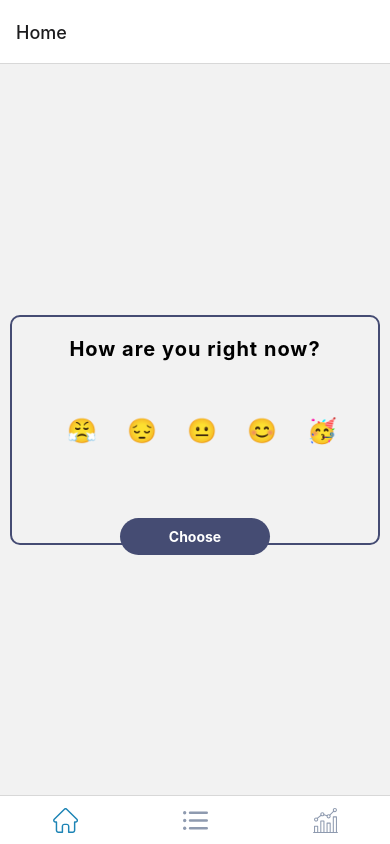
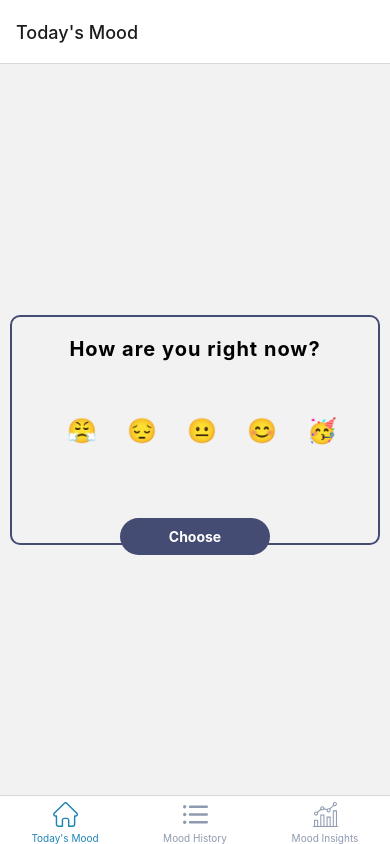
Before and after one commit to eakmotion/MyMoodDiary, a React Native app: screen / in a window 390 px wide. Built offline with nearby package versions, Linux system fonts and the light colour scheme.

Commit message:
Update title of tabs

```diff
--- a/src/screens/BottomTabs.navigator.tsx
+++ b/src/screens/BottomTabs.navigator.tsx
@@ -14,7 +14,7 @@ export const BottomTabsNavigator: FC = () => {
       screenOptions={({ route }) => ({
         tabBarActiveTintColor: theme.colorBlue,
         tabBarInactiveTintColor: theme.colorGrey,
-        tabBarShowLabel: false,
+        tabBarShowLabel: true,
         tabBarIcon: ({ color, size }) => {
           if (route.name === 'Home') {
             return <HomeIcon color={color} size={size} />;
@@ -31,9 +31,21 @@ export const BottomTabsNavigator: FC = () => {
           return null;
         },
       })}>
-      <BottomTabs.Screen name="Home" component={Home} />
-      <BottomTabs.Screen name="History" component={History} />
-      <BottomTabs.Screen name="Stats" component={Stats} />
+      <BottomTabs.Screen
+        name="Home"
+        component={Home}
+        options={{ title: "Today's Mood" }}
+      />
+      <BottomTabs.Screen
+        name="History"
+        component={History}
+        options={{ title: 'Mood History' }}
+      />
+      <BottomTabs.Screen
+        name="Stats"
+        component={Stats}
+        options={{ title: 'Mood Insights' }}
+      />
     </BottomTabs.Navigator>
   );
 };
```
